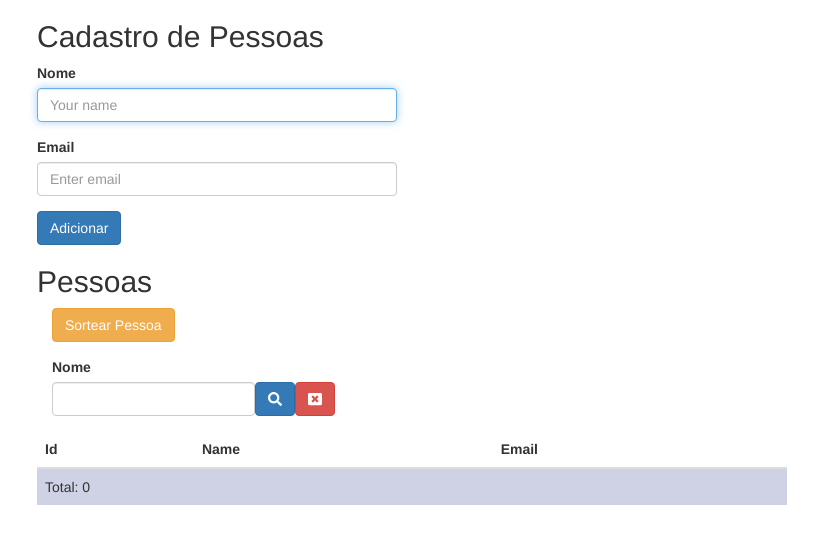
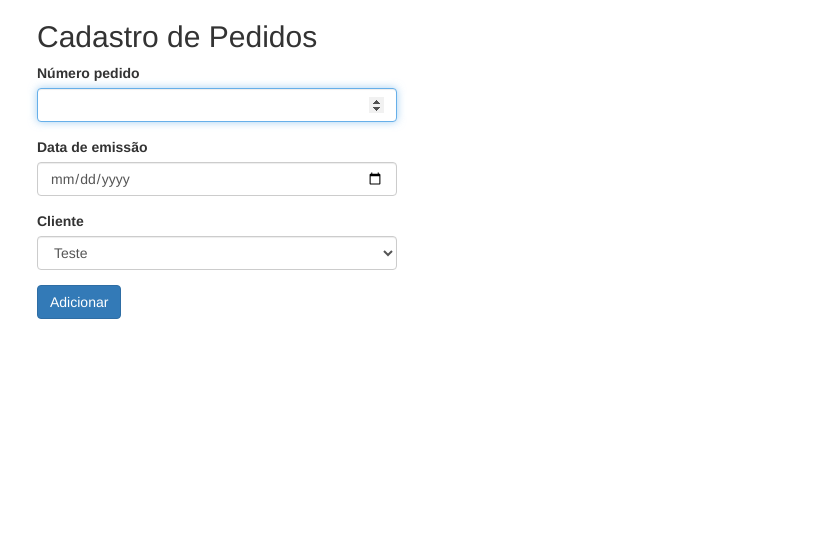
Before and after one commit to DiuariMolinari/Vuejs, a Vue app: page / in a window 1280 px wide. Shown: the top 544 px of the page, without its empty margins (33-851 px from the left). Built offline with nearby package versions, Linux system fonts and the light colour scheme.

Commit message:
Adicionando novos componentes da tela de requisição.

```diff
--- a/src/App.vue
+++ b/src/App.vue
@@ -3,16 +3,18 @@
          <link rel="stylesheet" href="https://stackpath.bootstrapcdn.com/bootstrap/3.4.1/css/bootstrap.min.css" integrity="sha384-HSMxcRTRxnN+Bdg0JdbxYKrThecOKuH5zCYotlSAcp1+c8xmyTe9GYg1l9a69psu" crossorigin="anonymous">
     </head>
     <div>
-      <FormGrid></FormGrid>
+      <GridRequest></GridRequest>
     </div>
 </template>
 
 <script>
-import FormGrid from "./components/FormGrid.vue"
+//import FormGrid from "./components/people/FormGrid.vue";
+import GridRequest from "./components/requests/GridRequest.vue";
+
   export default {
     name: "App",
     components: {
-      FormGrid
+      GridRequest
     },
   }
 
--- a/src/components/FormGrid.vue
+++ b/src/components/people/FormGrid.vue
@@ -1,16 +1,16 @@
 <template>
   <FormTemplate></FormTemplate>
-  <Grid></Grid>
+  <SimpleGrid></SimpleGrid>
 </template>
 
 <script>
 import FormTemplate from "./FormTemplate.vue";
-import Grid from "./SimpleGrid.vue";
+import SimpleGrid from "./SimpleGrid.vue";
 
 export default {
     components: {
         FormTemplate,
-        Grid,
+        SimpleGrid,
     },
 }
 
--- /dev/null
+++ b/src/components/requests/FormRequest.vue
@@ -0,0 +1,56 @@
+<template>
+    <div class="container">
+        <div class="row">
+            <div class="col-4 col-lg-4" >
+                <h2>Cadastro de Pedidos</h2>
+                <form @submit.prevent="adicionarPedido" >
+                        <div class="form-group">
+                            <label for="requestNumber">Número pedido</label>
+                            <input type="number" class="form-control" name="requestNumber" id="requestNumber" v-model="request.number"  autofocus required>
+                        </div>
+                        <div class="form-group">
+                            <label for="emitDate">Data de emissão</label>
+                            <input type="date" class="form-control" name="emitDate" id="emitDate" v-model="request.emitDate" required >
+                        </div>
+                    <div class="form-group">
+                        <label for="client">Cliente</label>
+                        <select class="form-control" name="client" id="client" v-model="request.client" required >
+                            <option value="">Teste</option>
+                        </select>
+                    </div>
+
+                    <button v-if="this.isAdd" type="submit" class="btn btn-primary" @click="addRequest">Adicionar</button>
+                    <button v-else type="submit" class="btn btn-primary" @click="changeRequest">Alterar</button>
+                </form>
+            </div>
+        </div>
+    </div>
+</template>
+
+<script>
+export default {
+    data() {
+        return {
+            request: {
+                number: '',
+                emitDate: '',
+                client: '',
+            },
+            isAdd: true,
+        }
+    },
+    emits: [
+
+    ],
+    methods: {
+
+    },
+    // mounted : {
+
+    // }
+}
+</script>
+
+<style>
+
+</style>
--- /dev/null
+++ b/src/components/requests/GridRequest.vue
@@ -0,0 +1,35 @@
+<template>
+    <form-request></form-request>
+</template>
+
+<script>
+import FormRequest from '../requests/FormRequest.vue'
+export default {
+    data() {
+        return {
+            request: {
+                id: '',
+                emitDate: '',
+                client: '',
+            },
+            isAdd: true,
+        }
+    },
+    emits: [
+
+    ],
+    methods: {
+
+    },
+    // mounted : {
+
+    // },
+    components: {
+        FormRequest
+    }
+}
+</script>
+
+<style>
+
+</style>
```
Also changed, not shown: src/components/requests/products/editableGrid.vue (added, +35 -0 lines), src/components/people/FormTemplate.vue (renamed from src/components/FormTemplate.vue), src/components/people/SimpleGrid.vue (renamed from src/components/SimpleGrid.vue), 1 other file (tests, documents, lock files or other folders).
